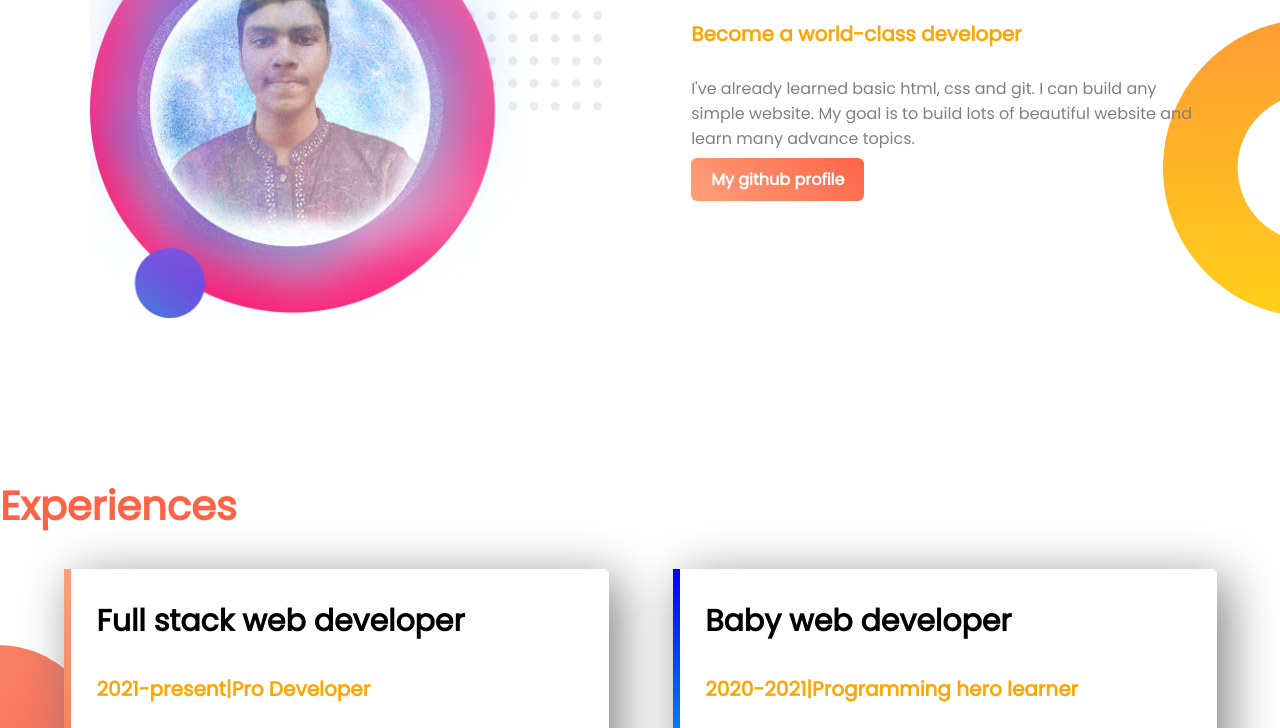
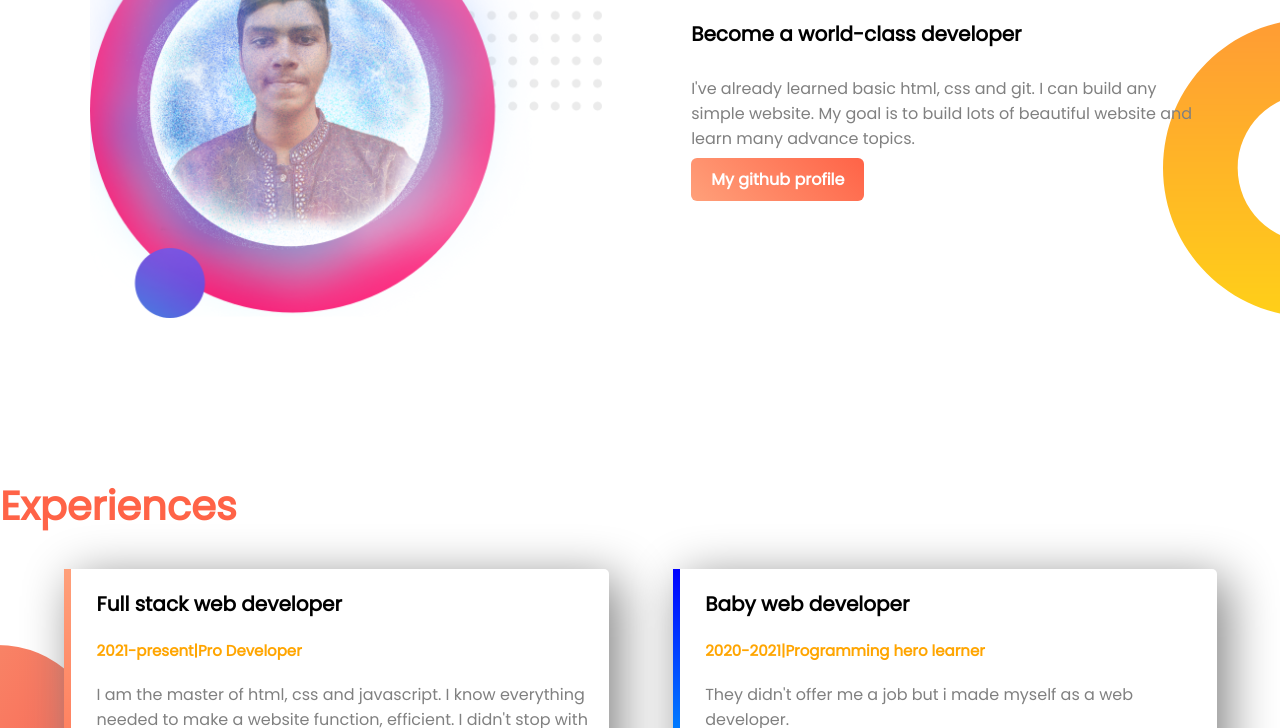
Before and after one commit to FahimMontasir/fahim-s-portfolio, a plain HTML site: page index.html in a window 1280 px wide. Shown: the part 657-1385 px from the top of the page. Drawn offline with Linux system fonts and the light colour scheme.

Commit message:
completed

```diff
--- a/index.html
+++ b/index.html
@@ -36,7 +36,7 @@
 
         <div class="half-width">
             <h2>My Dream</h2>
-            <h4>Become a world-class developer</h4>
+            <h4 id="dream">Become a world-class developer</h4>
             <p>
                 I've already learned basic html, css and git. I can build any simple website.
                 My goal is to build lots of beautiful website and learn many advance topics.
--- a/style.css
+++ b/style.css
@@ -12,10 +12,10 @@ h2 {
     color: tomato;
 }
 h3 {
-    font-size: 30px ;
+    font-size: 20px ;
 }
 h4 {
-    font-size: 20px;
+    font-size: 15px;
     color: orange;
 }
 p {
@@ -91,3 +91,7 @@ footer p {
     text-align: center;
     color: tomato;
 }
+#dream {
+    color: black;
+    font-size: 20px;
+}
```
Also changed, not shown: 1 other file.
